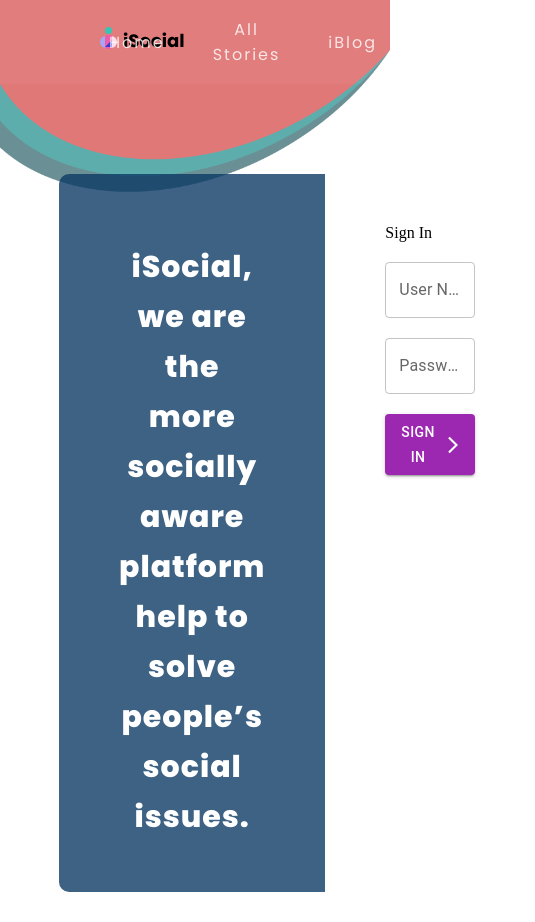
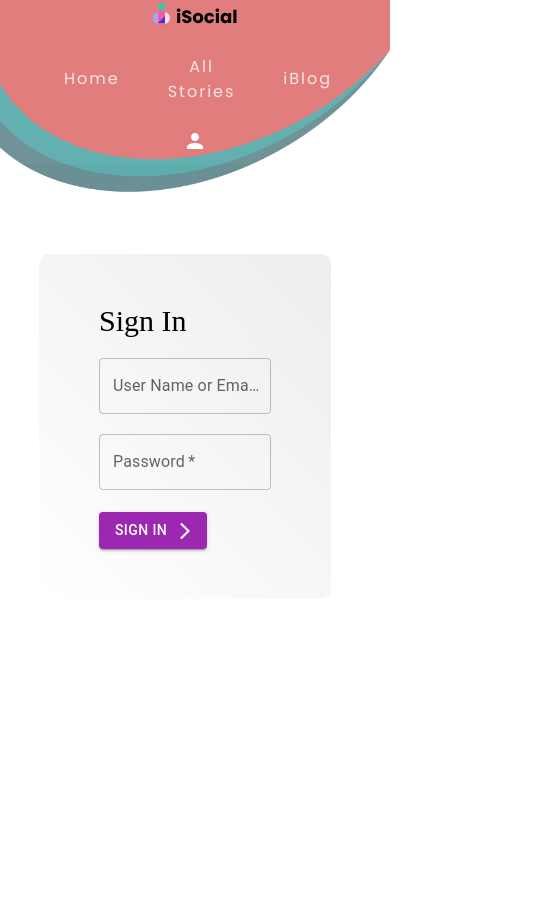
Before and after one commit to just4heshan/isocial-client, a React (Create React App) app: page / in a window 390 px wide. Shown: the whole page, 535 px wide, since content can reach past the window. After the commit the page ends 844 px from the top, so only its background shows below. Built offline with nearby package versions, Linux system fonts and the light colour scheme.

Commit message:
First Commit

```diff
--- a/src/App.js
+++ b/src/App.js
@@ -9,7 +9,9 @@ import Auth from "./pages/Auth";
 
 
 
-const authToken = false;
+let authToken = false;
+
+// authToken = true;
 
 const App = () => {
 
--- a/src/components/navigation.css
+++ b/src/components/navigation.css
@@ -16,18 +16,19 @@
        justify-content: space-between;
        align-items: center;
        padding: 0px 0;
+       margin: 0;
        color: white;
 
    }
    .logo {
        position: relative;
-    left: 100px;
+       margin-left: 90px;
    }
 
 
    .menu {
        position: relative;
-    right: 40px;
+       /* right: 40px; */
    }
 
    .menu ul {
@@ -59,8 +60,10 @@
    }
 
    .toolbar {
-    position: relative;
-    right: 100px;
+       /* position: relative;
+       right: 100px; */
+       /* margin-right: 90px; */
+       padding-right: 90px;
    }
 
    .user-icon {
@@ -72,3 +75,31 @@
        background-color: white;
        border-radius: 50%;
    }
+
+   @media only screen and (max-width: 750px) {
+       .navigateWrapper {
+           display: flex;
+           flex-direction: column;
+           align-items: center;
+           justify-content: center;
+           padding: 40px 0;
+           height: 10vh;
+       }
+
+       .logo {
+           margin: 10px auto;
+           padding: 0;
+       }
+
+       .menu {
+           margin: 10px auto;
+           padding: 0;
+       }
+
+
+       .toolbar {
+           margin: 10px auto;
+           padding: 0;
+       }
+
+   }
--- a/src/pages/Auth.jsx
+++ b/src/pages/Auth.jsx
@@ -9,8 +9,13 @@ import ArrowForwardIosIcon from '@mui/icons-material/ArrowForwardIos';
 
 const Auth = () => {
   const [isSignUp, setIsSignUp] = useState(false);
-  const [userName, setUserName] = useState();
-  const [password, setPassword] = useState();
+  const [userName, setUserName] = useState('');
+  const [password, setPassword] = useState('');
+  const [fullName, setFullName] = useState('');
+  const [email, setEmail] = useState('');
+  const [phoneNumber, setPhoneNumber] = useState('');
+  const [homeTown, setHomeTown] = useState('');
+  const [dob, setDob] = useState('');
   const [userNameError, setUserNameError] = useState(false);
   const [passwordError, setPasswordError] = useState(false);
 
@@ -143,6 +148,7 @@ const Auth = () => {
                         fullWidth
                         required
                         error={userNameError}
+                        onError={"hello"}
                       />
                     </div>
                   )}
--- a/src/pages/auth.css
+++ b/src/pages/auth.css
@@ -50,7 +50,7 @@
 
 .auth__preview-right-container {
     flex: 2;
-    background-color: rgb(255, 255, 255,0.9);
+    background-image: linear-gradient(45deg, rgba(255, 255, 255, 0.4) , rgba(210, 210, 210, 0.4));
     color: black;
     margin: 30px 20px 30px 0;
     border-top-right-radius: 10px;
@@ -65,6 +65,10 @@
 
     font-size: 16px;
     padding: 50px 60px;
+}
+
+.auth__preview-container_fields-content {
+    font-size: 30px;
 }
 
 .auth__preview-container_fields-content_input {
@@ -87,3 +91,17 @@ hr {
     font-size: 16px;
     color: black;
 } */
+
+@media only screen and (max-width: 900px) {
+    .auth__preview-left-container {
+        display: none;
+    }
+
+    .auth__preview-right-container {
+        border-bottom-left-radius: 10px;
+        border-top-left-radius: 10px;
+    }
+
+
+
+}
```
Also changed, not shown: 1 other file (tests, documents, lock files or other folders). Lines whose indentation alone changed are shown as unchanged.
